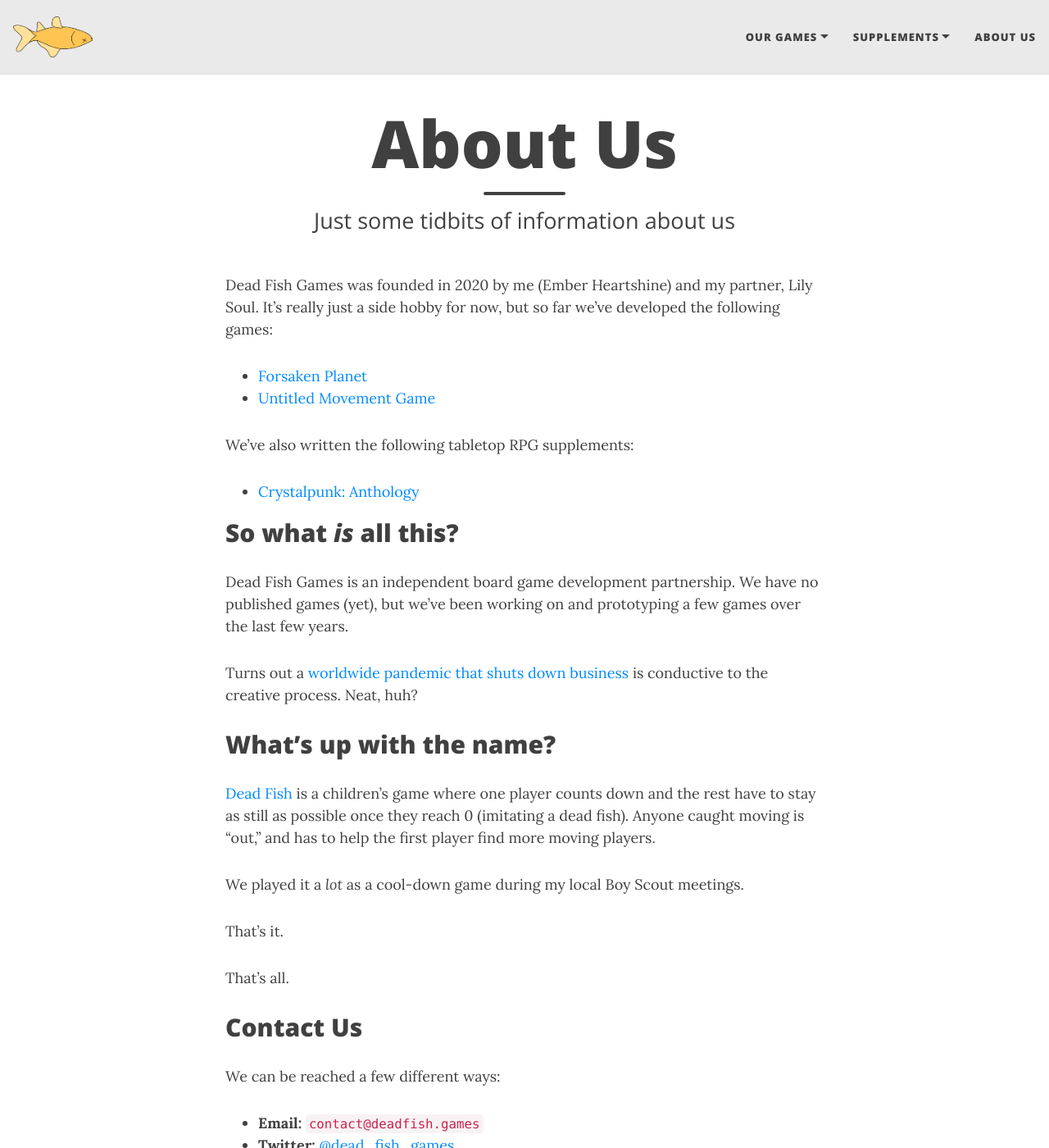
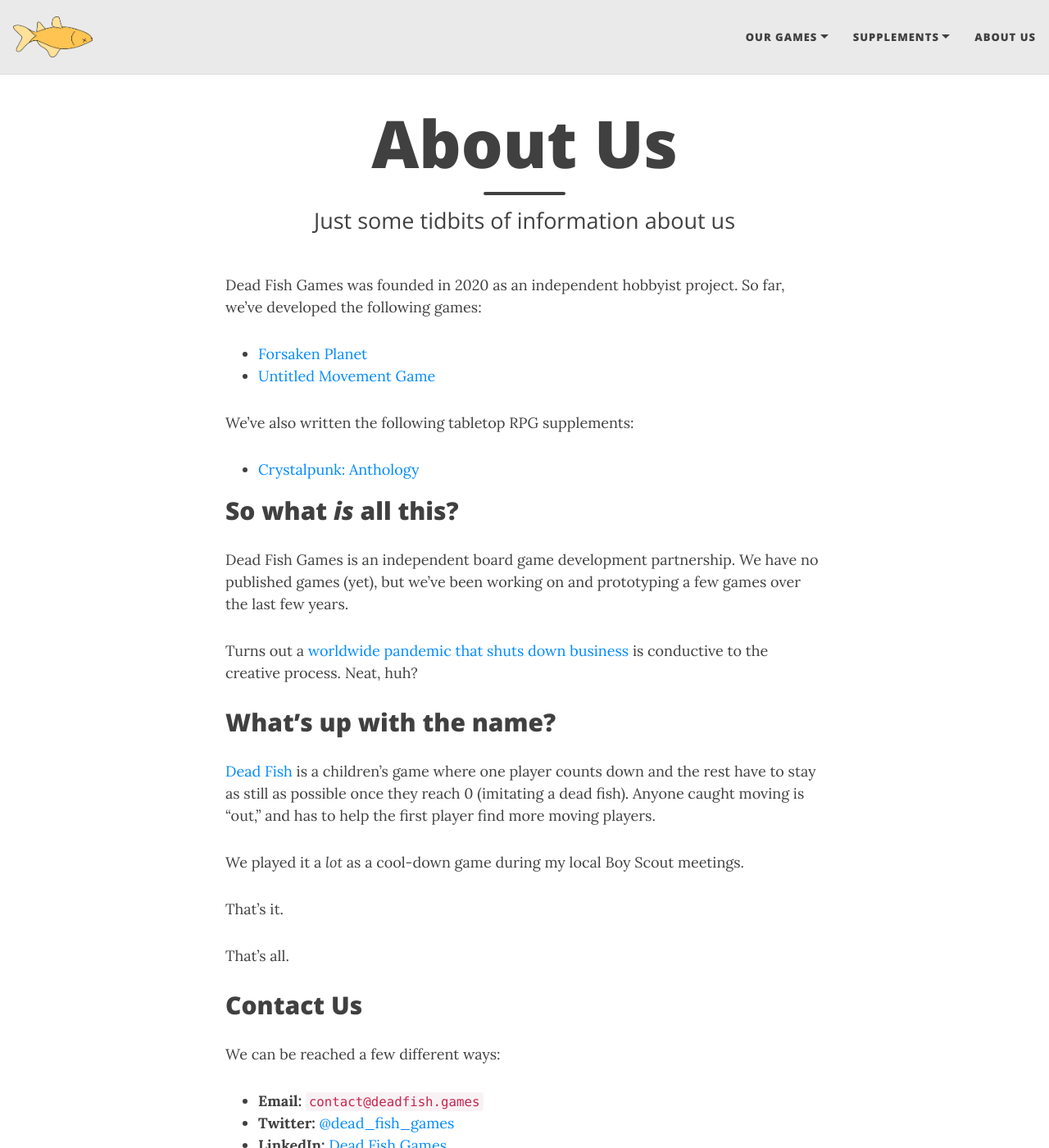
Before and after one commit to Dead-Fish-Games/deadfish.games, a Jekyll site: the page built from about-us.md, in a window 1280 px wide and 1400 px high. Shown: the whole window at 82% size. Built offline with Jekyll 4.4.1, drawn with Linux system fonts in a browser that asks for light colours; nearby versions of some CDN libraries; some of the changed text lies outside the part shown.

Commit message:
standardized markdown; professionalized about-us

```diff
--- a/about-us.md
+++ b/about-us.md
@@ -4,7 +4,7 @@ title: About Us
 subtitle: Just some tidbits of information about us
 ---
 
-Dead Fish Games was founded in 2020 by me (Ember Heartshine) and my partner, Lily Soul. It's really just a side hobby for now, but so far we've developed the following games:
+Dead Fish Games was founded in 2020 as an independent hobbyist project. So far, we've developed the following games:
 
 - [Forsaken Planet](/forsaken-planet)
 - [Untitled Movement Game](/umg)
@@ -35,4 +35,4 @@ We can be reached a few different ways:
 
 - **Email:** `contact@deadfish.games`
 - **Twitter:** [@dead_fish_games](https://twitter.com/dead_fish_games)
-- **Discord:** `Ember Heartshine#0001`
+- **LinkedIn:** [Dead Fish Games](https://www.linkedin.com/company/dead-fish-games/)
```
Also changed, not shown: anthology.md (+3 -3 lines).
